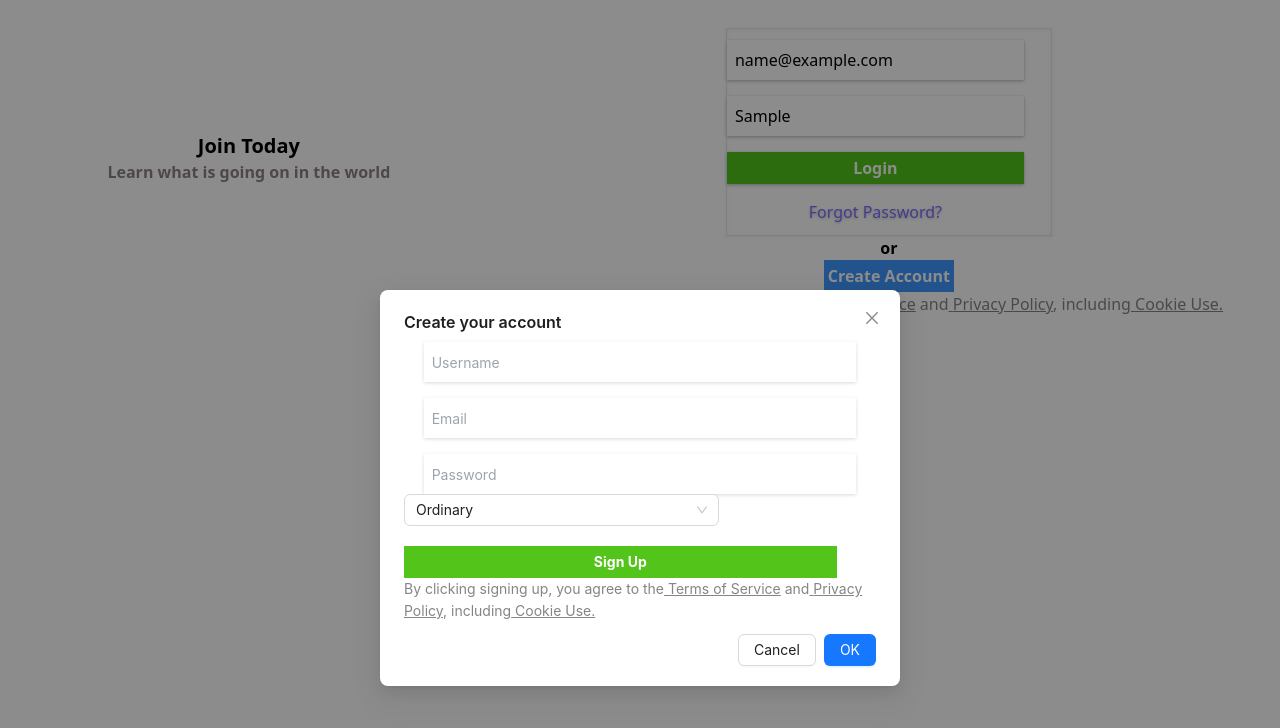
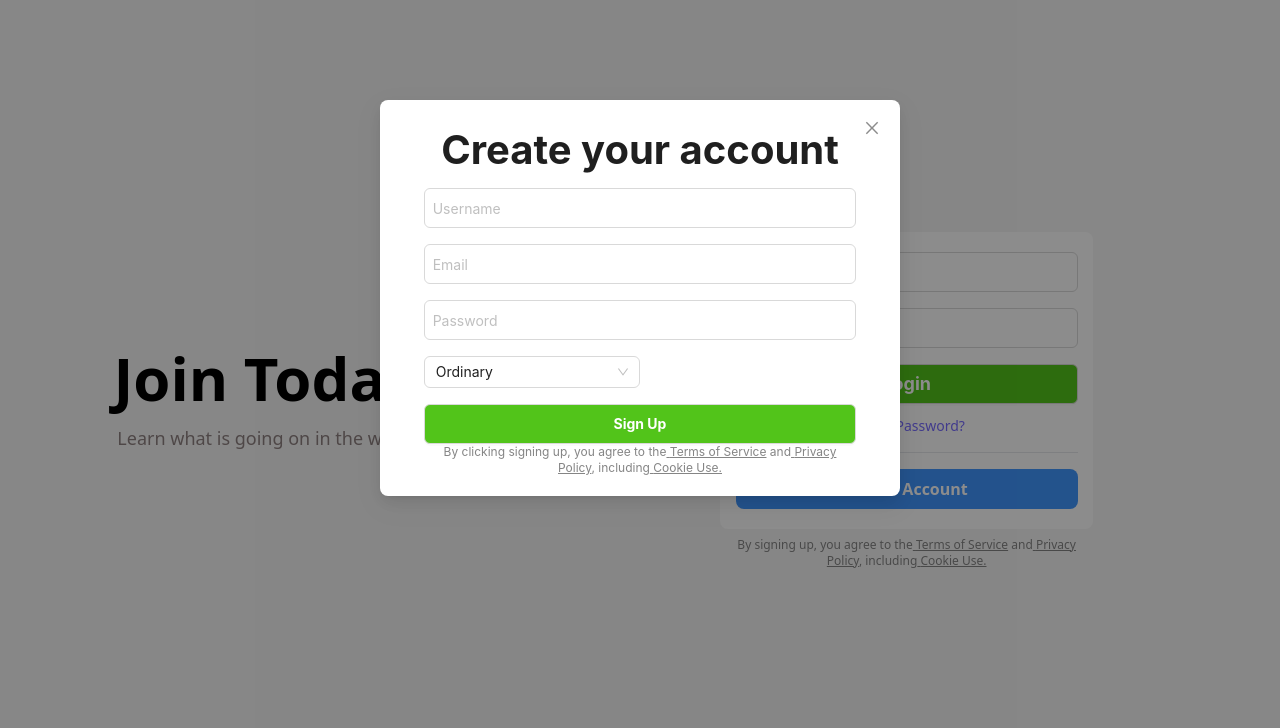
Before and after one commit to rafi-d-z/Yapper, a React (Create React App) app: page /auth in a window 1280 px wide. Both pictures are taken after typing "name@example.com", "Sample" into the empty fields and a click on the button "Create Account". Shown: the top 728 px of the page. Built offline with nearby package versions, Linux system fonts and the light colour scheme; no server answers.

Commit message:
feat: fixed auth UI

```diff
--- a/src/components/CreateAccount.js
+++ b/src/components/CreateAccount.js
@@ -1,7 +1,7 @@
 import React, { useState } from "react";
-import { Button, Modal, Select } from "antd";
+import { Button, Modal, Select, Input } from "antd";
 import { supabase } from "../utils/supabaseClient";
-import { useNavigate } from 'react-router-dom';
+import { useNavigate } from "react-router-dom";
 
 const CreateAccount = () => {
   const [isModalOpen, setIsModalOpen] = useState(false);
@@ -56,7 +56,7 @@ const CreateAccount = () => {
       console.log(data);
       userID = data.user.id;
       insertUserType();
-      navigate('/')
+      navigate("/");
     }
 
     console.log("Email: ", email);
@@ -71,19 +71,6 @@ const CreateAccount = () => {
     setFilter("");
   };
 
-  const UserSelection = () => (
-    <>
-      <Select
-        className="flex w-8/12 gap-2"
-        defaultValue="ordinary"
-        onChange={(value) => setFilter(value)}
-      >
-        <option value="ordinary">Ordinary</option>
-        <option value="corporate">Corporate</option>
-      </Select>
-    </>
-  );
-
   const showModal = () => {
     setIsModalOpen(true);
   };
@@ -95,52 +82,61 @@ const CreateAccount = () => {
   };
 
   return (
-    <>
+    <div className="w-full h-full">
       <button
-        className="w-2/12 h-8 bg-[#4096FF] text-white font-bold border-slate-200"
+        className="w-full h-10 bg-[#4096FF] rounded-lg text-white font-bold border-slate-200"
         onClick={showModal}
       >
         Create Account
       </button>
       <Modal
         title="Create your account"
-        className="w-full h-full flex flex-col items-center justify-center"
+        className="flex flex-col items-center justify-center"
         open={isModalOpen}
         onOk={handleOk}
         onCancel={handleCancel}
+        footer={null}
       >
-        <div className="w-full h-full flex flex-col gap-4 justify-center border-slate-200 drop-shadow items-center">
-          <input
+        <div className="w-full h-full flex flex-col gap-4 justify-center border-slate-200 items-center">
+          <Input
             className="w-11/12 h-10 px-2"
             type="text"
             placeholder="Username"
             value={username}
             onChange={handleUsernameChange}
           />
-          <input
+          <Input
             className="w-11/12 h-10 px-2"
             type="text"
             placeholder="Email"
             value={email}
             onChange={handleEmailChange}
           />
-          <input
+          <Input
             className="w-11/12 h-10 px-2"
             type="text"
             placeholder="Password"
             value={password}
             onChange={handlePasswordChange}
           />
+          <div className="w-11/12">
+            <Select
+              className="flex w-6/12 gap-2"
+              defaultValue="ordinary"
+              onChange={(value) => setFilter(value)}
+            >
+              <option value="ordinary">Ordinary</option>
+              <option value="corporate">Corporate</option>
+            </Select>
+          </div>
+          <Button
+            className="w-11/12 h-10 bg-[#52C41A] text-white font-bold mx-auto"
+            onClick={handleCreateAccount}
+          >
+            Sign Up
+          </Button>
         </div>
-        <UserSelection />
-        <button
-          className="w-11/12 h-8 bg-[#52C41A] text-white font-bold"
-          style={{ marginTop: "20px" }}
-          onClick={handleCreateAccount}
-        >
-          Sign Up
-        </button>
-        <p className="text-[#858585] font-normal">
+        <p className="w-11/12 text-center text-[#858585] text-xs font-normal mx-auto">
           By clicking signing up, you agree to the
           <a href="https://twitter.com/en/tos" className="underline">
             {" "}
@@ -161,7 +157,7 @@ const CreateAccount = () => {
           </a>
         </p>
       </Modal>
-    </>
+    </div>
   );
 };
 
--- a/src/index.css
+++ b/src/index.css
@@ -22,3 +22,10 @@
 ::-webkit-scrollbar-thumb:hover {
     background: #0072FD;
 }
+
+/* custom CSS for modal for sign up */
+.ant-modal-header .ant-modal-title {
+    font-size: 40px;
+    text-align: center;
+    font-weight: bold;
+  }
--- a/src/pages/Auth.js
+++ b/src/pages/Auth.js
@@ -1,5 +1,5 @@
 import React, { useState } from "react";
-import { Input, Card, Button, Modal, Dropdown, Space } from "antd";
+import { Input, Button } from "antd";
 import { createClient } from "@supabase/supabase-js";
 import CreateAccount from "../components/CreateAccount";
 import { supabase } from "../utils/supabaseClient";
@@ -55,51 +55,53 @@ function Auth() {
   };
 
   return (
-    <div className="w-full h-full flex">
+    <div className="w-full h-full min-h-screen flex items-center bg-[#f5f5f5]">
       {/* Left Container */}
-      <div className="w-7/12 flex flex-col items-center justify-center">
-        <p className="text-black font-bold text-xl">Join Today</p>
-        <p className="text-[#8E8181] font-bold text-md">
+      <div className="w-5/12 flex flex-col items-center justify-center gap-4">
+        <p className="text-black font-bold text-6xl">Join Today</p>
+        <p className="text-[#8E8181] font-medium text-lg">
           Learn what is going on in the world
         </p>
       </div>
 
       {/* Right Container */}
-      <div className="w-11/12 h-full flex flex-col items-center justify-center">
-        <div className="w-5/12 h-52 border border-slate-200 drop-shadow mt-7">
-          <div className="w-11/12 h-full flex flex-col gap-4 justify-center border-slate-200 drop-shadow items-center">
-            <input
+      <div className="w-7/12 h-full min-h-screen flex flex-col items-center justify-center">
+        <div className="w-6/12 h-fit bg-white flex flex-col py-5 gap-3 items-center rounded-lg">
+          <div className="w-11/12 h-full flex flex-col gap-4 justify-center border-slate-200 items-center">
+            <Input
               className="w-full h-10 px-2"
               type="text"
               placeholder="Email Address"
               value={email}
               onChange={handleEmailChange}
             />
-            <input
+            <Input
               className="w-full h-10 px-2"
               type="text"
               placeholder="Password"
               value={password}
               onChange={handlePasswordChange}
             />
-            <button
-              className="w-full h-8 bg-[#52C41A] text-white font-bold"
+            <div className="flex flex-col gap-3 w-full text-center">
+              <Button
+                className="w-full h-10 bg-[#52C41A] text-white text-lg font-bold"
                 onClick={handleLogin}
               >
                 Login
-            </button>
+              </Button>
               <a
                 href="#"
                 onClick={handlePasswordReset}
-              className="text-[#776BFF] font-italic cursor-pointer"
+                className="text-[#776BFF] text-sm font-italic cursor-pointer"
               >
                 Forgot Password?
               </a>
             </div>
+            <hr className="w-full"  />
+            <CreateAccount />
           </div>
-        <p className="text-black font-bold">or</p>
-        <CreateAccount />
-        <p className="text-[#858585] font-normal">
+        </div>
+        <p className="w-6/12 text-center text-[#858585] text-xs mt-2">
           By signing up, you agree to the
           <a href="https://twitter.com/en/tos" className="underline">
             {" "}
```
Lines whose indentation alone changed are shown as unchanged.
